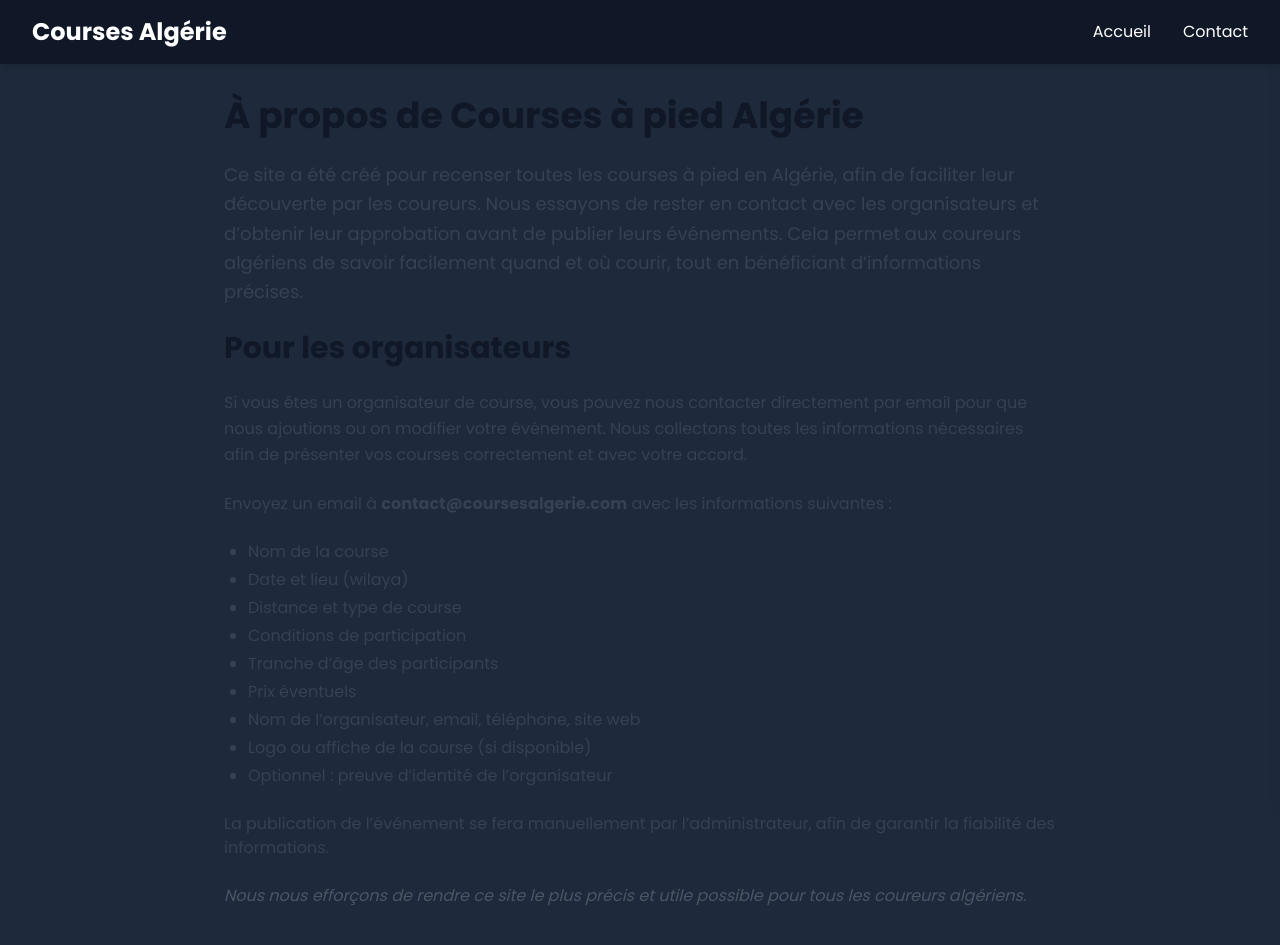
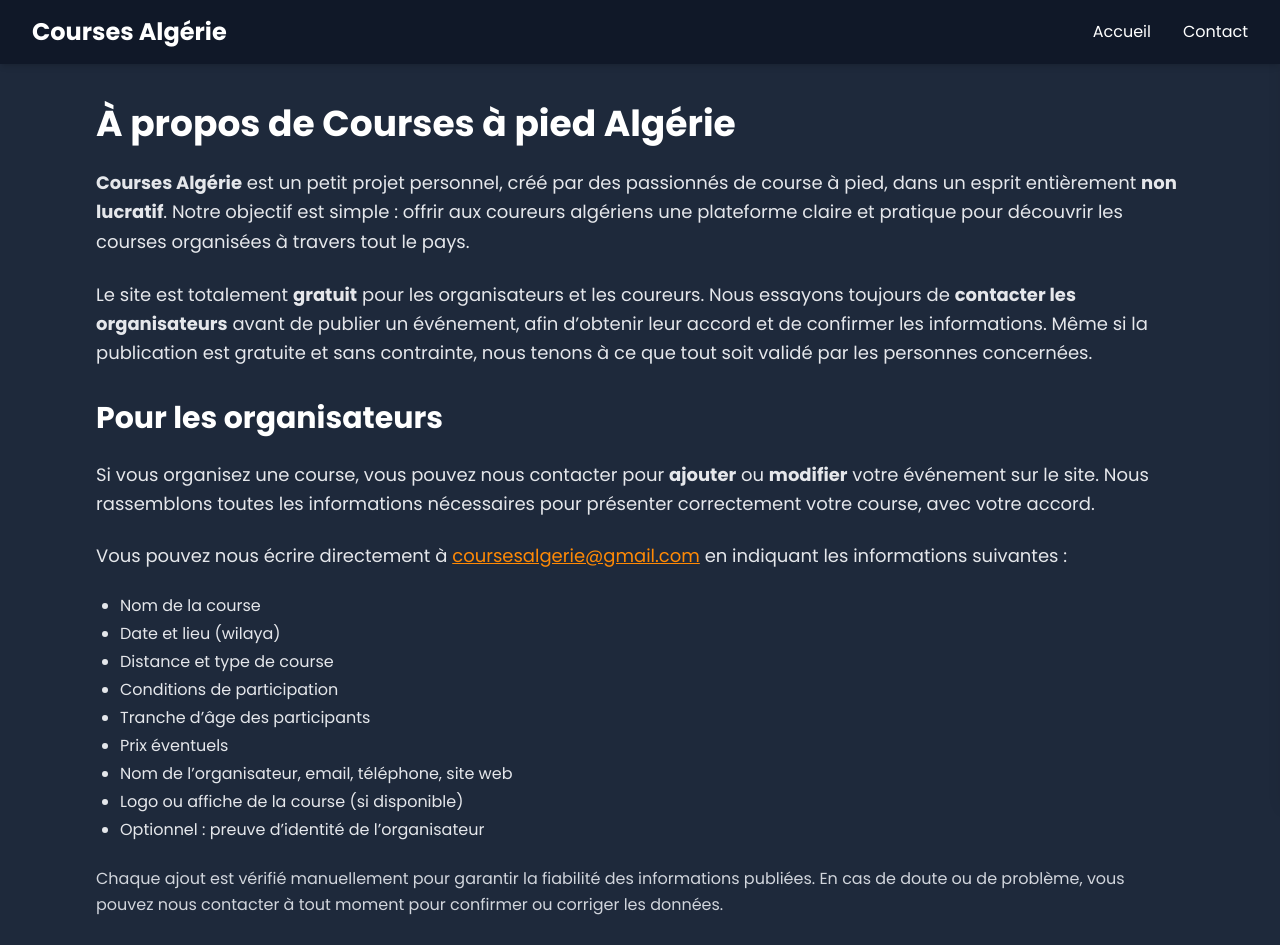
Before and after one commit to KadMohamedAli/run_algeria, a Next.js app: page /contact in a window 1280 px wide. Shown: the top 945 px of the page. Built offline with nearby package versions, Linux system fonts and the light colour scheme.

Commit message:
corrected contact page

```diff
--- a/src/app/contact/page.jsx
+++ b/src/app/contact/page.jsx
@@ -1,31 +1,50 @@
 export default function InfoPage() {
   return (
-    <div className="max-w-4xl mx-auto p-4 md:p-8 space-y-6">
-      <h1 className="text-3xl md:text-4xl font-extrabold text-gray-900 dark:text-gray-100">
+    <div className="px-4 sm:px-6 lg:px-8 max-w-6xl mx-auto py-6 md:py-10 space-y-6">
+      <h1 className="text-3xl sm:text-4xl font-extrabold text-white text-center sm:text-left">
         À propos de Courses à pied Algérie
       </h1>
 
-      <p className="text-gray-700 dark:text-gray-300 text-lg leading-relaxed">
-        Ce site a été créé pour recenser toutes les courses à pied en Algérie, afin de faciliter leur
-        découverte par les coureurs. Nous essayons de rester en contact avec les organisateurs et
-        d’obtenir leur approbation avant de publier leurs événements. Cela permet aux coureurs
-        algériens de savoir facilement quand et où courir, tout en bénéficiant d’informations précises.
+      <p className="text-gray-200 text-base sm:text-lg leading-relaxed">
+        <strong>Courses Algérie</strong> est un petit projet personnel, créé par
+        des passionnés de course à pied, dans un esprit entièrement{" "}
+        <strong>non lucratif</strong>. Notre objectif est simple&nbsp;: offrir
+        aux coureurs algériens une plateforme claire et pratique pour découvrir
+        les courses organisées à travers tout le pays.
       </p>
 
-      <h2 className="text-2xl md:text-3xl font-bold text-gray-900 dark:text-gray-100">
+      <p className="text-gray-200 text-base sm:text-lg leading-relaxed">
+        Le site est totalement <strong>gratuit</strong> pour les organisateurs
+        et les coureurs. Nous essayons toujours de{" "}
+        <strong>contacter les organisateurs</strong> avant de publier un
+        événement, afin d’obtenir leur accord et de confirmer les informations.
+        Même si la publication est gratuite et sans contrainte, nous tenons à ce
+        que tout soit validé par les personnes concernées.
+      </p>
+
+      <h2 className="text-2xl sm:text-3xl font-bold text-white mt-8">
         Pour les organisateurs
       </h2>
-      <p className="text-gray-700 dark:text-gray-300 leading-relaxed">
-        Si vous êtes un organisateur de course, vous pouvez nous contacter directement par email pour
-        que nous ajoutions ou on modifier votre événement. Nous collectons toutes les informations nécessaires
-        afin de présenter vos courses correctement et avec votre accord.
+
+      <p className="text-gray-200 text-base sm:text-lg leading-relaxed">
+        Si vous organisez une course, vous pouvez nous contacter pour{" "}
+        <strong>ajouter</strong> ou <strong>modifier</strong> votre événement
+        sur le site. Nous rassemblons toutes les informations nécessaires pour
+        présenter correctement votre course, avec votre accord.
       </p>
 
-      <p className="text-gray-700 dark:text-gray-300">
-        Envoyez un email à <strong>contact@coursesalgerie.com</strong> avec les informations suivantes :
+      <p className="text-gray-200 text-base sm:text-lg">
+        Vous pouvez nous écrire directement à{" "}
+        <a
+          href="mailto:coursesalgerie@gmail.com"
+          className="text-orange-400 hover:text-orange-300 underline break-all"
+        >
+          coursesalgerie@gmail.com
+        </a>{" "}
+        en indiquant les informations suivantes :
       </p>
 
-      <ul className="list-disc ml-6 space-y-1 text-gray-700 dark:text-gray-300">
+      <ul className="list-disc ml-5 sm:ml-6 space-y-1 text-gray-200 text-base">
         <li>Nom de la course</li>
         <li>Date et lieu (wilaya)</li>
         <li>Distance et type de course</li>
@@ -37,14 +56,28 @@ export default function InfoPage() {
         <li>Optionnel : preuve d’identité de l’organisateur</li>
       </ul>
 
-      <p className="text-gray-700 dark:text-gray-300">
-        La publication de l’événement se fera manuellement par l’administrateur, afin de garantir
-        la fiabilité des informations.
+      <p className="text-gray-300 text-sm sm:text-base leading-relaxed">
+        Chaque ajout est vérifié manuellement pour garantir la fiabilité des
+        informations publiées. En cas de doute ou de problème, vous pouvez nous
+        contacter à tout moment pour confirmer ou corriger les données.
       </p>
 
-      <p className="text-gray-600 dark:text-gray-400 italic">
-        Nous nous efforçons de rendre ce site le plus précis et utile possible pour tous les coureurs
-        algériens.
+      <p className="text-gray-400 text-sm sm:text-base leading-relaxed">
+        Si vous constatez une erreur, souhaitez retirer ou mettre à jour une
+        course, ou simplement poser une question, n’hésitez pas à nous contacter
+        à{" "}
+        <a
+          href="mailto:coursesalgerie@gmail.com"
+          className="text-orange-400 hover:text-orange-300 underline break-all"
+        >
+          coursesalgerie@gmail.com
+        </a>
+        .
+      </p>
+
+      <p className="text-gray-400 italic text-center text-sm sm:text-base pt-4">
+        Merci à tous les coureurs, clubs et bénévoles qui participent à faire
+        vivre la course à pied en Algérie 🏃‍♂️🇩🇿
       </p>
     </div>
   );
```
